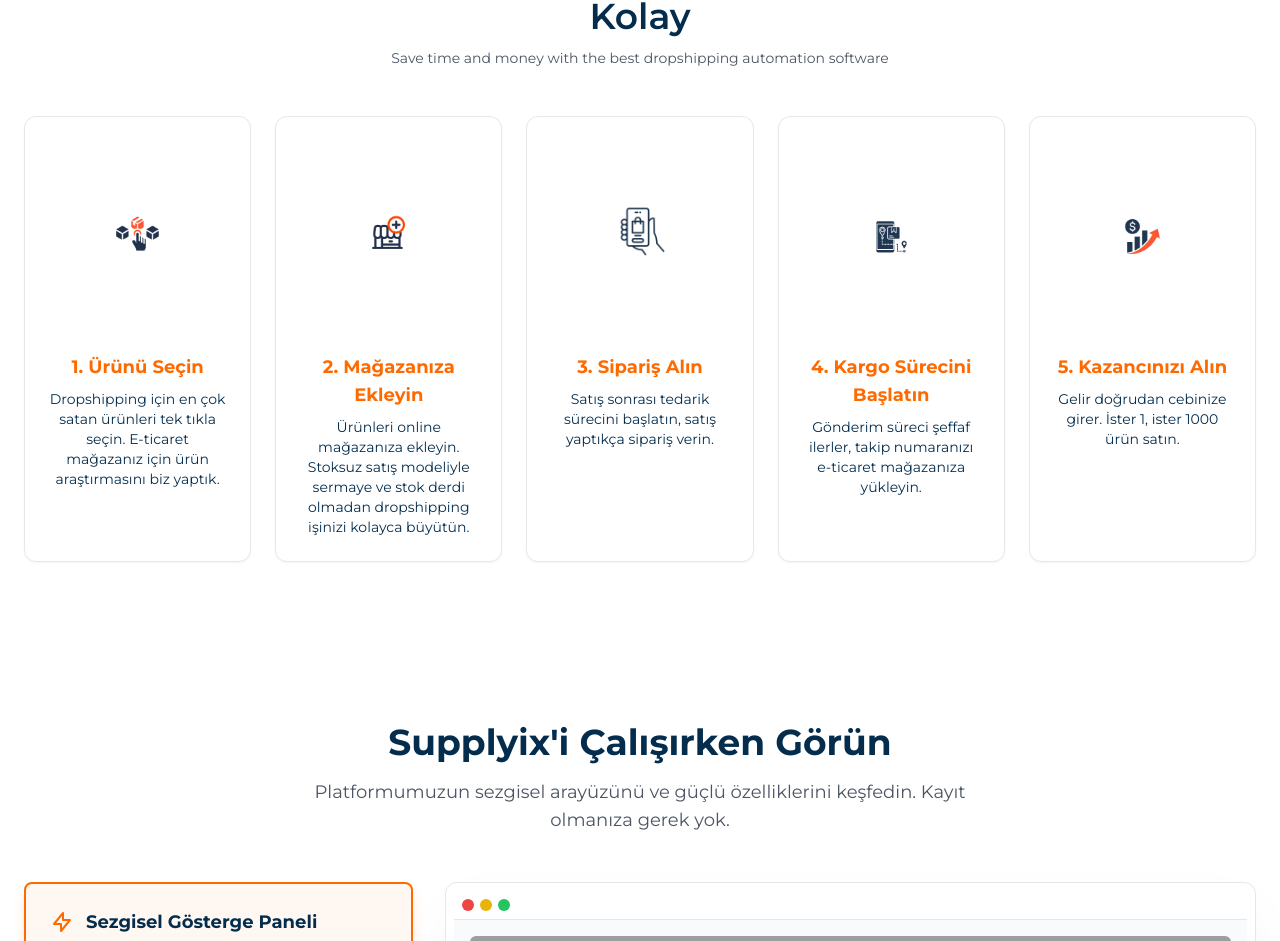
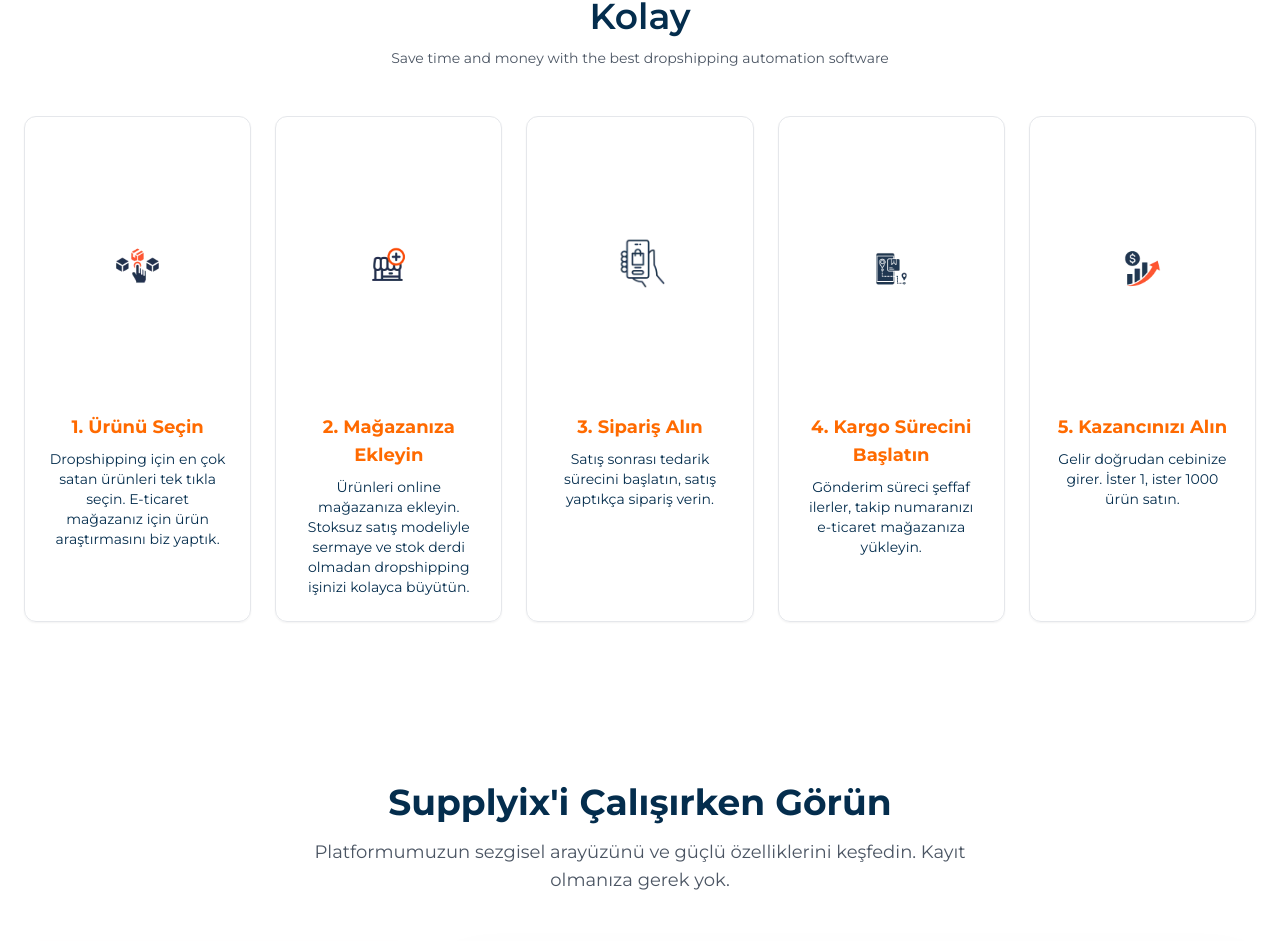
Before and after one commit to siceysass-ux/supplyix-frontend, a React (Vite) app: page / in a window 1280 px wide. Shown: the part 933-1874 px from the top of the page. Built offline with nearby package versions, Linux system fonts and the light colour scheme; grey boxes are pictures that could not be loaded.

Commit message:
tüm dosyalar eklendi

```diff
--- a/components/FeatureSteps.tsx
+++ b/components/FeatureSteps.tsx
@@ -56,7 +56,7 @@ const FeatureSteps: React.FC = () => {
                 <img
                   src={step.imgSrc}
                   alt={`${step.title} illustration`}
-                  className="h-48 w-48 object-contain mb-5"
+                  className="h-64 w-64 object-contain mb-4"
                 />
                 {/* Text Content */}
                 <figcaption className="flex flex-col flex-grow">
```
Also changed, not shown: public/favicon.png (added).
